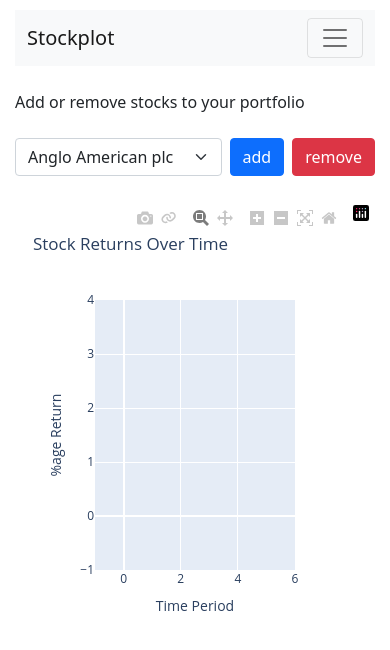
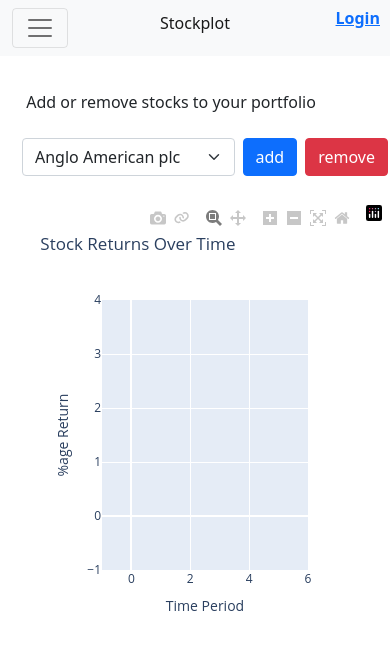
Before and after one commit to deytalytics/stock_plotter, a Flask app: page /plot in a window 390 px wide. Shown: the top 650 px of the page. Run offline with Flask 3, Linux system fonts and the light colour scheme; parts of the project's set-up code (start-up, migrations or seed data) failed here and were passed over.

Commit message:
Tidied up how the header (and it's contents) works on small screens

```diff
--- a/templates/blog.html
+++ b/templates/blog.html
@@ -6,8 +6,7 @@
 </head>
 <body>
 {% include 'header.html' %}
-<div class="container">
-    <br><br>Stock Plot Articles by <mailto:james_dey@hotmail.com>James Dey</mailto:>
+    <br>Stock Plot Articles by <mailto:james_dey@hotmail.com>James Dey</mailto:><br><br>
   <div id="blog-posts" class="row">
   </div>
 </div>
--- a/templates/header.html
+++ b/templates/header.html
@@ -1,39 +1,58 @@
-<!-- header.html -->
 <style>
-    body {
-        margin-top: 10px;
-        margin-bottom: 10px;
-        margin-right: 15px;
-        margin-left: 15px;
+@media (max-width: 992px) {
+    .navbar-brand {
+        position: absolute;
+        left: 50%;
+        top: 10%; /* This will make the title drop down slightly */
+        transform: translateX(-50%);
+        font-size: 16px;
     }
     .user {
-        align-self: center;
+        position: absolute;
+        right: 0;
+        margin-right: 10px;
+        top: 10%;
     }
+}
+.navbar {
+    align-items: center;
+}
+.container-fluid {
+    justify-content: space-between;
+}
+.d-flex {
+    align-items: center;
+}
+
 </style>
+
+
+
 <nav class="navbar navbar-expand-lg navbar-light bg-light">
     <div class="container-fluid">
-        <a class="navbar-brand" href="#">Stockplot</a>
         <button class="navbar-toggler" type="button" data-bs-toggle="collapse" data-bs-target="#navbarNavDropdown" aria-controls="navbarNavDropdown" aria-expanded="false" aria-label="Toggle navigation">
             <span class="navbar-toggler-icon"></span>
         </button>
-        <div class="collapse navbar-collapse justify-content-between" id="navbarNavDropdown">
-            <ul class="navbar-nav">
-                <li class="nav-item dropdown">
-                    <a class="nav-link dropdown-toggle" href="#" id="navbarDropdownMenuLink" role="button" data-bs-toggle="dropdown" aria-expanded="false">
-                        Menu
-                    </a>
-                    <ul class="dropdown-menu" aria-labelledby="navbarDropdownMenuLink">
-                        <li><a class="dropdown-item" href="/">Homepage</a></li>
-                        <li><a class="dropdown-item" href="/plot">Plot</a></li>
-                        <li><a class="dropdown-item" href="/blog">Blog</a></li>
-                    </ul>
+        <a class="navbar-brand" href="#">Stockplot</a>
+        <div class="collapse navbar-collapse" id="navbarNavDropdown">
+            <ul class="navbar-nav mr-auto">
+                <li class="nav-item">
+                    <a class="nav-link" href="/">Homepage</a>
+                </li>
+                <li class="nav-item">
+                    <a class="nav-link" href="/plot">Plot</a>
+                </li>
+                <li class="nav-item">
+                    <a class="nav-link" href="/blog">Blog</a>
                 </li>
             </ul>
-            <div class="d-flex">
-                <div class="user">
-                    <b>{{ user | safe }}</b>
-                </div>
+        </div>
+        <div class="d-flex">
+            <div class="user">
+                <b>{{ user | safe }}</b>
             </div>
         </div>
     </div>
 </nav>
+
+<div class="container" style="margin: 10px;">
--- a/templates/stocks.html
+++ b/templates/stocks.html
@@ -7,7 +7,7 @@
 <body>
     {% include 'header.html' %}
     <br>
-    <p>Add or remove stocks to your portfolio</p>
+    <p>&nbsp;Add or remove stocks to your portfolio</p>
     <form method="post" class="my-4">
         <div class="d-flex">
             <select name="stock" class="form-select me-2">
```
